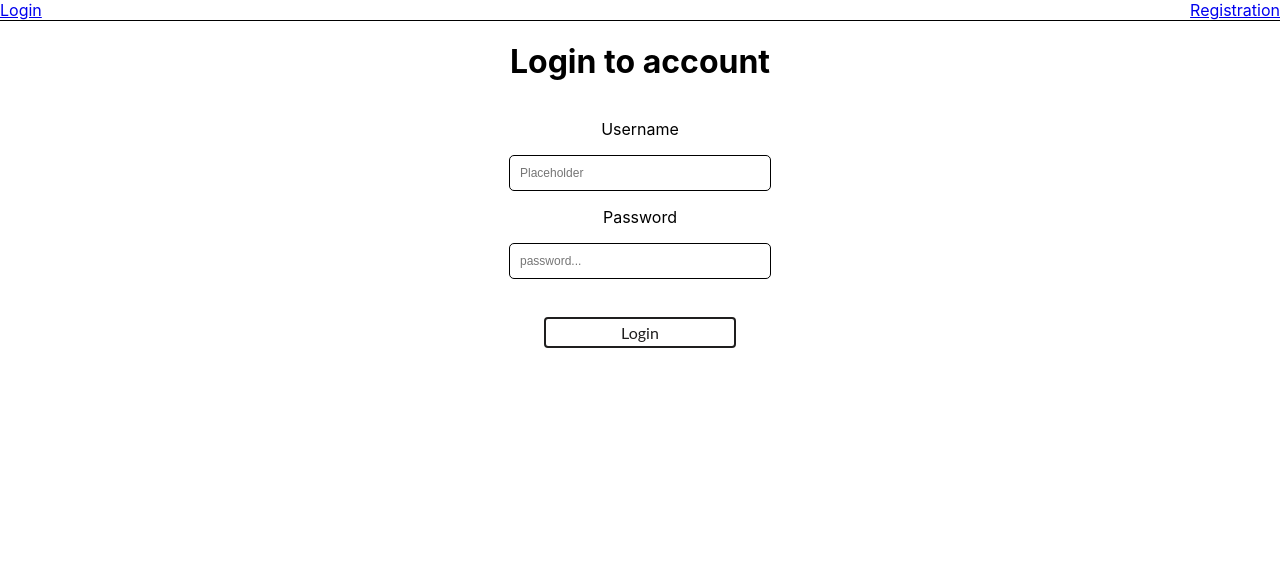
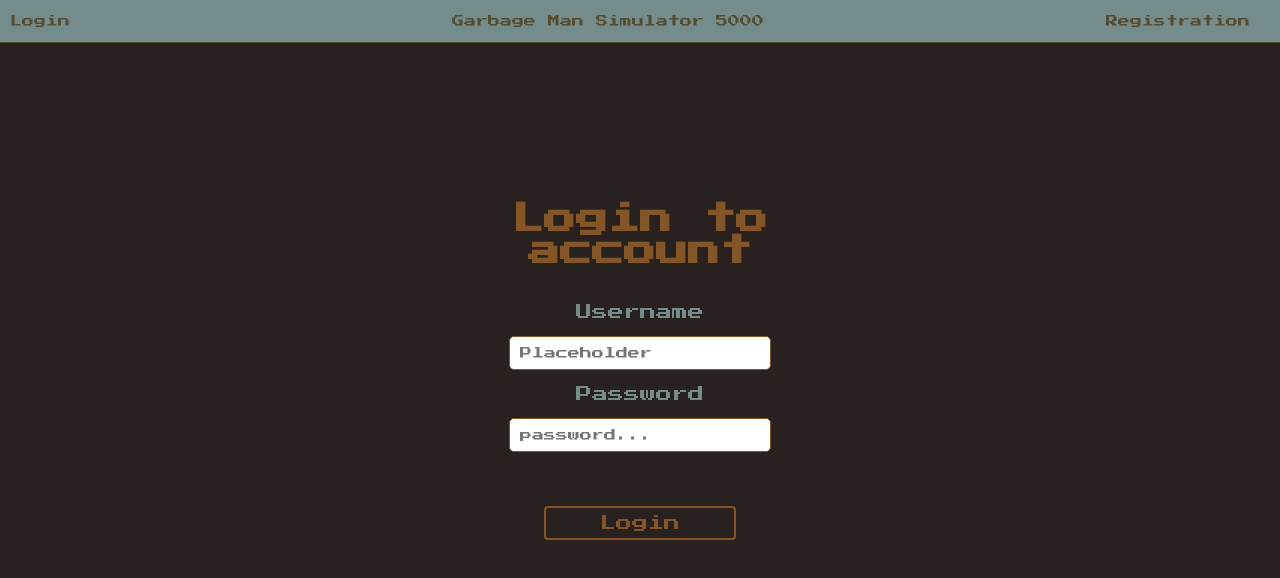
Before and after one commit to TeamCheeseCS1/AdventureGameFE, a React (Create React App) app: page /login in a window 1280 px wide. Shown: the top 578 px of the page. Built offline with nearby package versions, Linux system fonts and the light colour scheme.

Commit message:
login/register styles

```diff
--- a/src/Components/Login & Register/Login.js
+++ b/src/Components/Login & Register/Login.js
@@ -1,9 +1,10 @@
 import React, { useState } from "react";
-import { Alert, Spinner } from "reactstrap";
+import { Spinner } from "reactstrap";
 import {
   LoginWrapper,
   Input,
   Button,
+  RegisterStyles,
 } from "../../Styles/formStyle.module.scss";
 import axiosWithAuth from "../../Middleware/axiosWithAuth";
 
@@ -73,7 +74,7 @@ function Login(props) {
   };
 
   return (
-    <div>
+    <div className={RegisterStyles}>
       <NavBar props={props} />
       <div className={LoginWrapper}>
         <h1>Login to account</h1>
@@ -97,11 +98,11 @@ function Login(props) {
             onChange={handleChanges}
             value={loginState.password}
           />
-          <Alert color="danger" isOpen={visibleWarning} toggle={onDismiss}>
+          <div color="danger" isOpen={visibleWarning} toggle={onDismiss}>
             {error.username}
             <br />
             {error.password ? error.password : ""}
-          </Alert>
+          </div>
           <button type="submit" className={Button}>
             Login
           </button>
--- a/src/Components/Login & Register/Register.js
+++ b/src/Components/Login & Register/Register.js
@@ -1,10 +1,11 @@
 import React, { useState } from "react";
 import axiosWithAuth from "../../Middleware/axiosWithAuth";
-import { Alert, Spinner } from "reactstrap";
+import { Spinner } from "reactstrap";
 import {
   LoginWrapper,
   Input,
   Button,
+  RegisterStyles,
 } from "../../Styles/formStyle.module.scss";
 
 import NavBar from "../NavBar";
@@ -108,7 +109,7 @@ function Register(props) {
   console.log("handlechanges", register);
   console.log(props);
   return (
-    <div>
+    <div className={RegisterStyles}>
       <NavBar props={props} />
       <div className={LoginWrapper}>
         <h1>Create an Account</h1>
@@ -140,11 +141,11 @@ function Register(props) {
             value={register.password2}
             onChange={handleChanges}
           />
-          <Alert color="danger" isOpen={visibleWarning} toggle={onDismiss}>
+          <div isOpen={visibleWarning} toggle={onDismiss}>
             {error.username}
             <br />
             {error.password ? error.password : ""}
-          </Alert>
+          </div>
           <button className={Button} type="submit">
             Register
           </button>
--- a/src/Components/navBar.js
+++ b/src/Components/navBar.js
@@ -1,14 +1,6 @@
 import React from "react";
 import { Link } from "react-router-dom";
-import styled from "styled-components";
-import { GameNav } from "../Styles/formStyle.module.scss";
-
-const NavLinks = styled.nav`
-  display: flex;
-  justify-content: space-between;
-  align-items: center;
-  border-bottom: black 1px solid;
-`;
+import { GameNav, Nav } from "../Styles/formStyle.module.scss";
 
 const NavBar = ({ props }) => {
   return (
@@ -25,10 +17,11 @@ const NavBar = ({ props }) => {
             </Link>
           </div>
         ) : (
-          <NavLinks>
+          <div className={Nav}>
             <Link to="/login">Login</Link>
+            <p>Garbage Man Simulator 5000</p>
             <Link to="/registration">Registration</Link>
-          </NavLinks>
+          </div>
         )}
       </nav>
     </div>
--- a/src/Styles/formStyle.module.scss
+++ b/src/Styles/formStyle.module.scss
@@ -24,7 +24,13 @@
   }
 }
 
+.RegisterStyles {
+  background: $d;
+  height: 100vh;
+}
+
 .LoginWrapper {
+  font-family: $bit;
   display: flex;
   flex-direction: column;
   align-content: center;
@@ -32,14 +38,23 @@
   justify-content: center;
   width: 30%;
   height: 50%;
-  margin: 0 auto;
+  margin: 130px auto 0 auto;
   .img {
     margin-top: 1%;
+  }
+  h1 {
+    color: $b;
+  }
+  p {
+    color: $a;
+  }
+  div {
+    color: $e;
   }
 }
 
 .Input {
-  font-family: "Quicksand", sans-serif;
+  font-family: $bit;
   font-size: 12px;
   padding: 10px;
   background: papayawhip;
@@ -48,34 +63,59 @@
   flex-direction: column;
   align-content: center;
   background-color: white;
-  border: black 1px solid;
+  border: $b 1px solid;
   width: 15rem;
   margin: 8px;
   border-radius: 5px;
-  color: black;
+  color: $e;
 }
 
 .Button {
-  font-family: "Lato", sans-serif;
+  font-family: $bit;
   width: 12rem;
   height: 12%;
   cursor: pointer;
   background: transparent;
   font-size: 16px;
   border-radius: 4px;
-  color: #1f1e1e;
-  border: 2px solid #1f1e1e;
+  color: $b;
+  border: 2px solid $b;
   margin: 0 1em;
   padding: 0.25em 1em;
   transition: 0.5s all ease-out;
   margin: 30px;
   &:hover {
-    background-color: #1f1e1e;
-    color: #07fe20;
+    background-color: $a;
+    color: $e;
+    border: 2px solid $e;
   }
 }
 
 .GameNav {
+  display: flex;
+  justify-content: space-between;
+  font-family: $bit;
+  font-size: 0.75rem;
+  background: $a;
+  border-bottom: $c 1px solid;
+  a {
+    text-decoration: none;
+    color: $c;
+    padding: 5px 20px 5px 0;
+    margin: 10px;
+    &:hover {
+      color: $e;
+      transition: 0.3s;
+    }
+  }
+  p {
+    color: $c;
+    padding: 5px 0 5px 20px;
+    margin: 10px;
+  }
+}
+
+.Nav {
   display: flex;
   justify-content: space-between;
   font-family: $bit;
```
